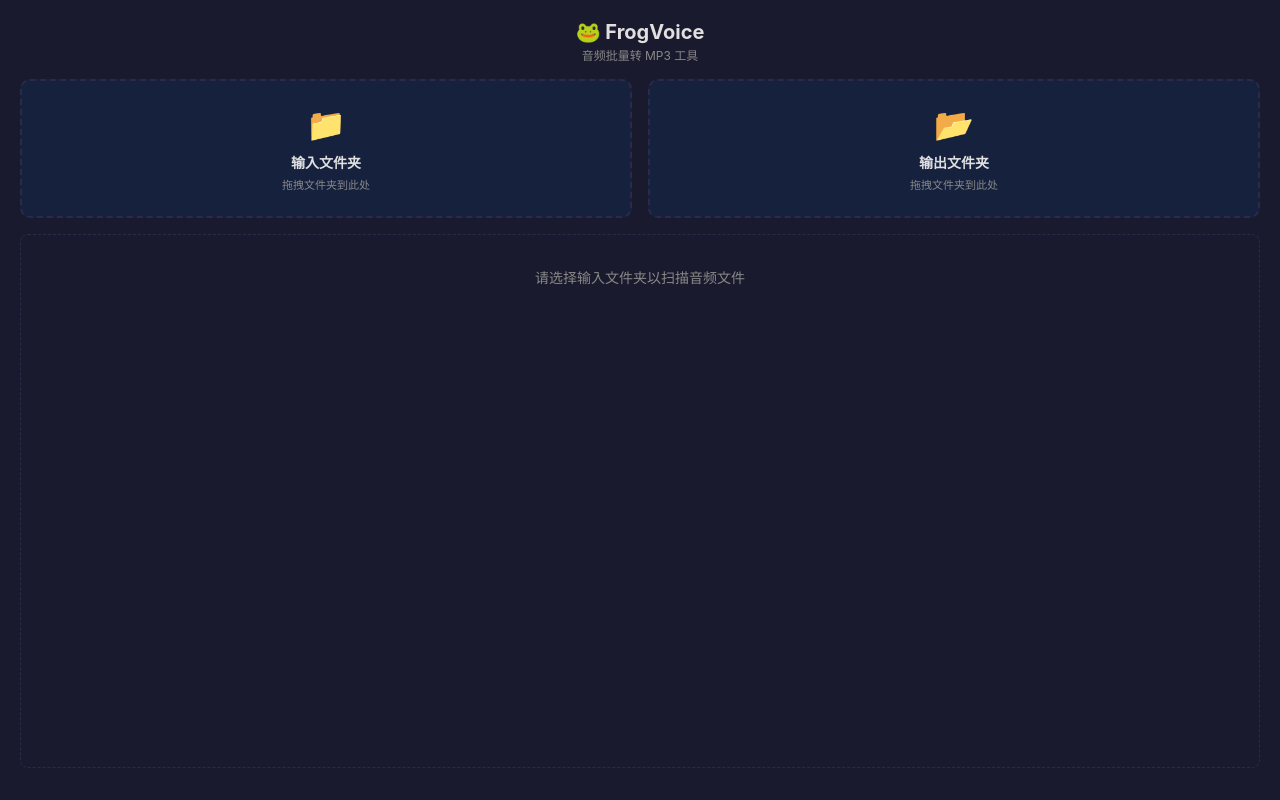
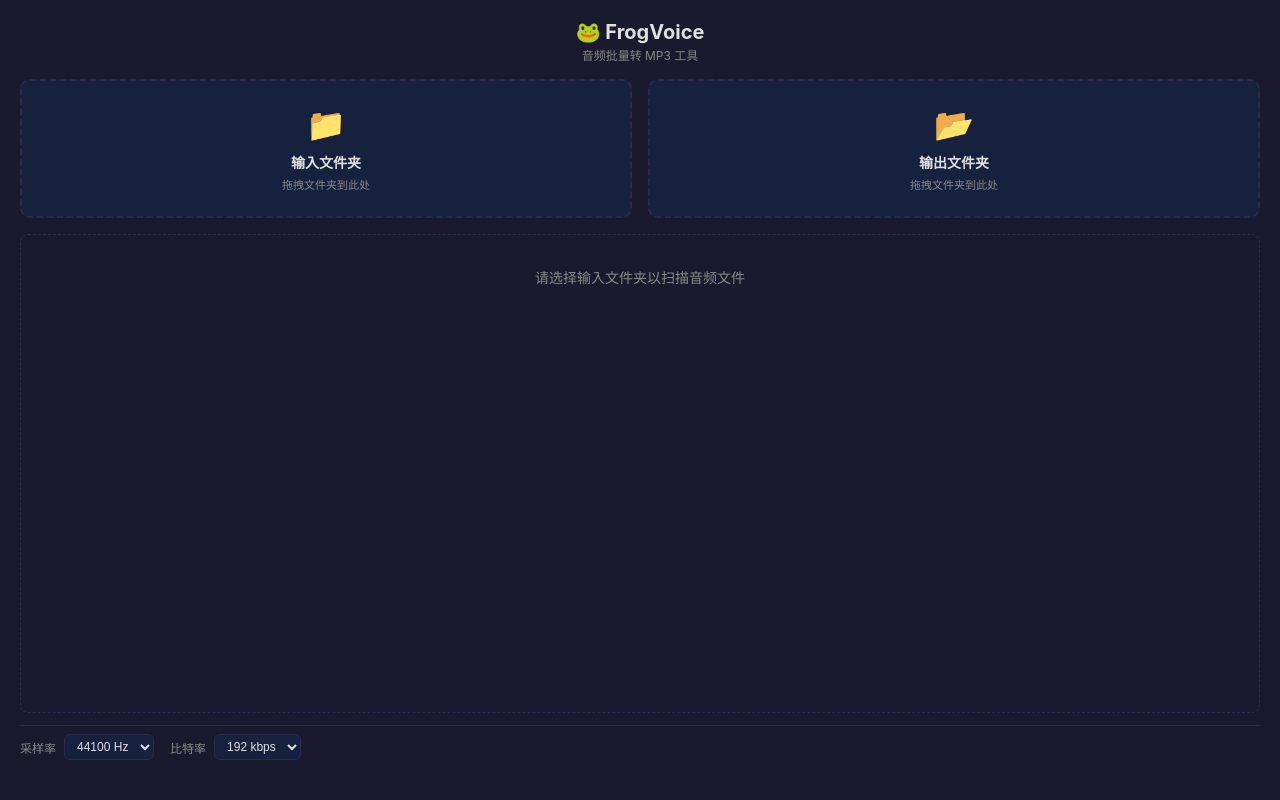
Before and after one commit to outman/FrogVoice, a Vue app: page / in a window 1280 px wide. Built offline with nearby package versions, Linux system fonts and the light colour scheme.

Commit message:
feat: integrate OutputSettings into App with data binding and disabled state

```diff
--- a/src/App.vue
+++ b/src/App.vue
@@ -3,10 +3,13 @@ import { ref, computed, watch } from 'vue';
 import DropZone from './components/DropZone.vue';
 import FileList from './components/FileList.vue';
 import ActionBar from './components/ActionBar.vue';
+import OutputSettings from './components/OutputSettings.vue';
+import { DEFAULT_OUTPUT_SETTINGS, type OutputSettings as OutputSettingsType } from './types';
 import { useConverter } from './composables/useConverter';
 
 const inputDir = ref('');
 const outputDir = ref('');
+const outputSettings = ref<OutputSettingsType>({ ...DEFAULT_OUTPUT_SETTINGS });
 
 const {
   files,
@@ -34,7 +37,7 @@ watch(inputDir, async (newDir) => {
 
 async function handleStart() {
   if (!outputDir.value) return;
-  await startConversion(outputDir.value);
+  await startConversion(outputDir.value, outputSettings.value.sampleRate, outputSettings.value.bitRate);
 }
 
 function handleOpenFolder() {
@@ -76,6 +79,7 @@ function handleOpenFolder() {
 
     <div class="content">
       <FileList :files="files" class="file-list-wrapper" />
+      <OutputSettings v-model:settings="outputSettings" :disabled="isLoading" />
       <ActionBar
         :files="files"
         :is-converting="isConverting"
```
